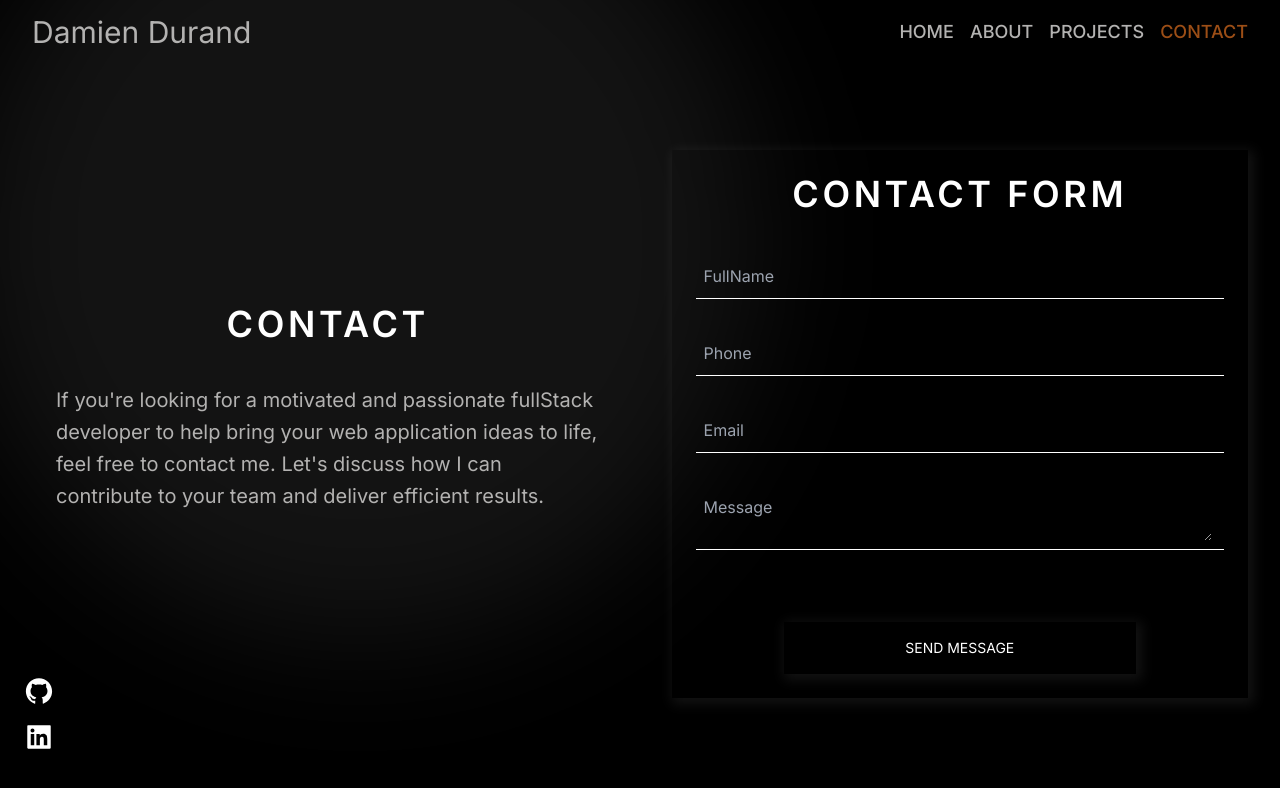
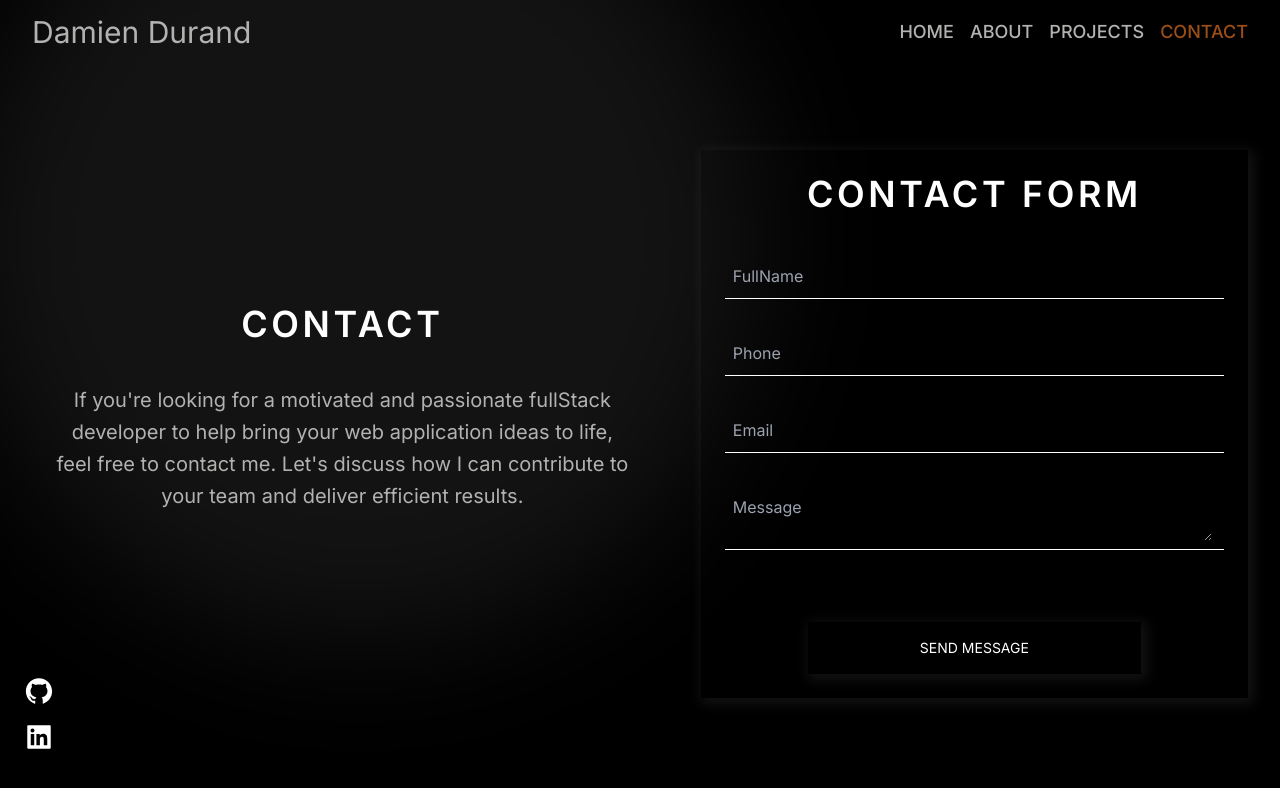
Before and after one commit to DAMIENDURAND64/PortFolio, a Next.js app: page /contact in a window 1280 px wide. Shown: the top 788 px of the page. Built offline with nearby package versions, Linux system fonts and the light colour scheme.

Commit message:
box adjustement

```diff
--- a/src/pages/contact/index.tsx
+++ b/src/pages/contact/index.tsx
@@ -56,19 +56,19 @@ export default function Contact() {
       <Head>
         <title>Damien Durand | Contact</title>
       </Head>
-      <Wrapper className="text-White gap-12 flex flex-col justify-center items-center lg:flex-row pt-28 lg:pt-24">
+      <Wrapper className="text-White gap-12 flex flex-col justify-center items-center lg:flex-row pt-28 lg:pt-24 ">
         <div className="md:px-6 py-6 text-center">
           <div className="uppercase md:text-4xl text-3xl md:tracking-widest tracking-wide font-semibold">
             Contact
           </div>
-          <p className="leading-8 mb-8 text-xl text-start max-w-xl mt-10 text-WhiteGray">
+          <p className="leading-8 mb-8 text-xl  max-w-xl mt-10 text-WhiteGray">
             If you&apos;re looking for a motivated and passionate fullStack
             developer to help bring your web application ideas to life, feel
             free to contact me. Let&apos;s discuss how I can contribute to your
             team and deliver efficient results.
           </p>
         </div>
-        <div className="lg:w-1/2 sm:w-[40rem] px-6 text-center py-6 shadow-ShadowBlur ">
+        <div className="lg:w-[550px] sm:w-[40rem] md:w-[490px] px-6 text-center py-6 shadow-ShadowBlur xxs:w-full ">
           <div className="uppercase md:text-4xl text-3xl md:tracking-widest tracking-wide font-semibold mb-10">
             Contact Form
           </div>
```
